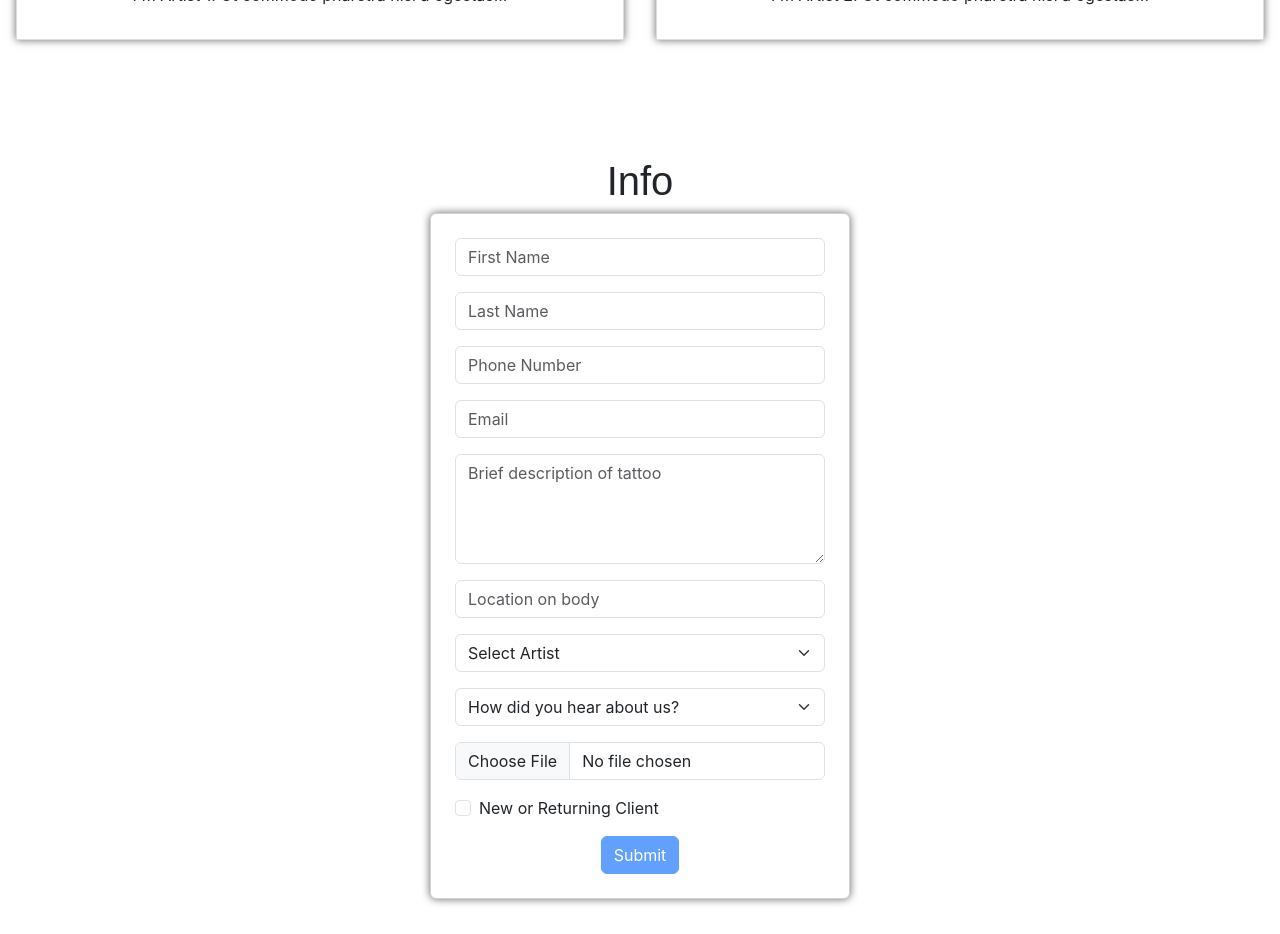
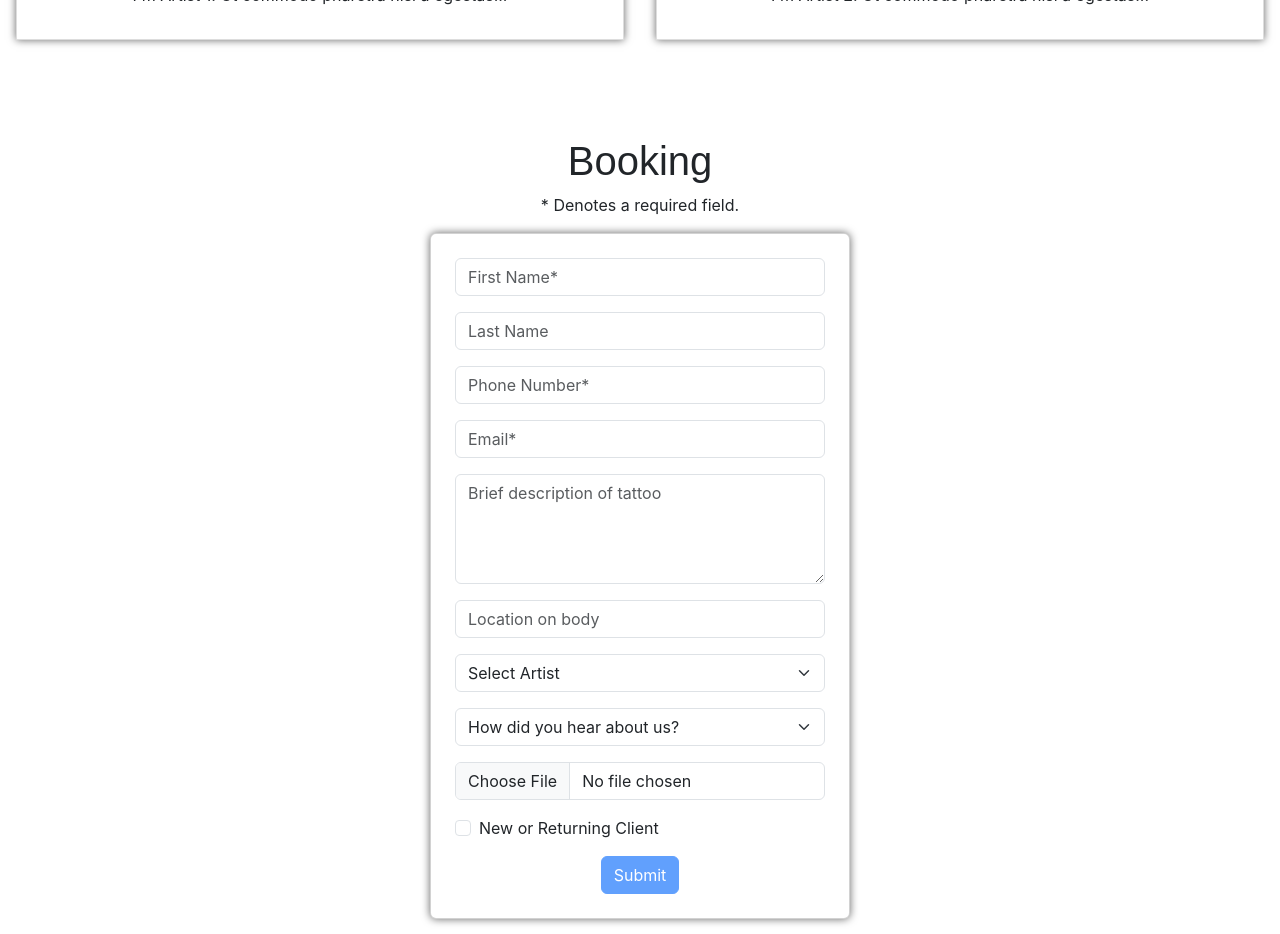
Before and after one commit to JonJon50/Son-of-Ink, a Next.js app: page / in a window 1280 px wide. Shown: the part 1840-2774 px from the top of the page. Built offline with nearby package versions, Linux system fonts and the light colour scheme.

Commit message:
still working on contact form

```diff
--- a/src/pages/booking.jsx
+++ b/src/pages/booking.jsx
@@ -43,7 +43,7 @@ const Booking = () => {
       ...prev,
       values: {
         ...prev.values,
-        newClient: !prev.values.newClient, // Toggle the checkbox value
+        newClient: !prev.values.newClient,
       },
     }));
   };
@@ -60,12 +60,6 @@ const Booking = () => {
       await sendContactForm(values);
       setTouched({});
       setState(initState);
-      toast({
-        title: "Message sent.",
-        status: "success",
-        duration: 2000,
-        position: "top",
-      });
     } catch (error) {
       setState((prev) => ({
         ...prev,
@@ -77,7 +71,8 @@ const Booking = () => {
 
   return (
     <div className={`${BookingStyles.container} container mt-5`}>
-      <h1 className={`${BookingStyles.Times} text-center mt-5`}>Info</h1>
+      <h1 className={`${BookingStyles.Times} text-center mt-5`}>Booking</h1>
+      <p>* Denotes a required field.</p>
       <div className={`d-flex ${BookingStyles.center}`}>
         <form className={`card p-4 ${BookingStyles.form}`} onSubmit={handleSubmit}>
           <div className="mb-3">
@@ -88,7 +83,8 @@ const Booking = () => {
               value={values.firstName}
               onChange={handleChange}
               onBlur={onBlur}
-              placeholder="First Name" />
+              placeholder="First Name*"
+              required />
           </div>
           <div className="mb-3">
             <input
@@ -108,7 +104,8 @@ const Booking = () => {
               value={values.phoneNumber}
               onChange={handleChange}
               onBlur={onBlur}
-              placeholder="Phone Number" />
+              placeholder="Phone Number*"
+              required />
           </div>
           <div className="mb-3">
             <input
@@ -118,7 +115,8 @@ const Booking = () => {
               value={values.email}
               onChange={handleChange}
               onBlur={onBlur}
-              placeholder="Email" />
+              placeholder="Email*"
+              required />
           </div>
           <div className="mb-3">
             <textarea
--- a/src/pages/index.jsx
+++ b/src/pages/index.jsx
@@ -9,7 +9,7 @@ const HomePage = () => {
   return (
     <div>
       <section><Home /></section>
-      <section><Artist/></section>
+      <section><Artist /></section>
       <section><Booking /> </section>
     </div>
   );
```
Also changed, not shown: 1 other file (tests, documents, lock files or other folders).
